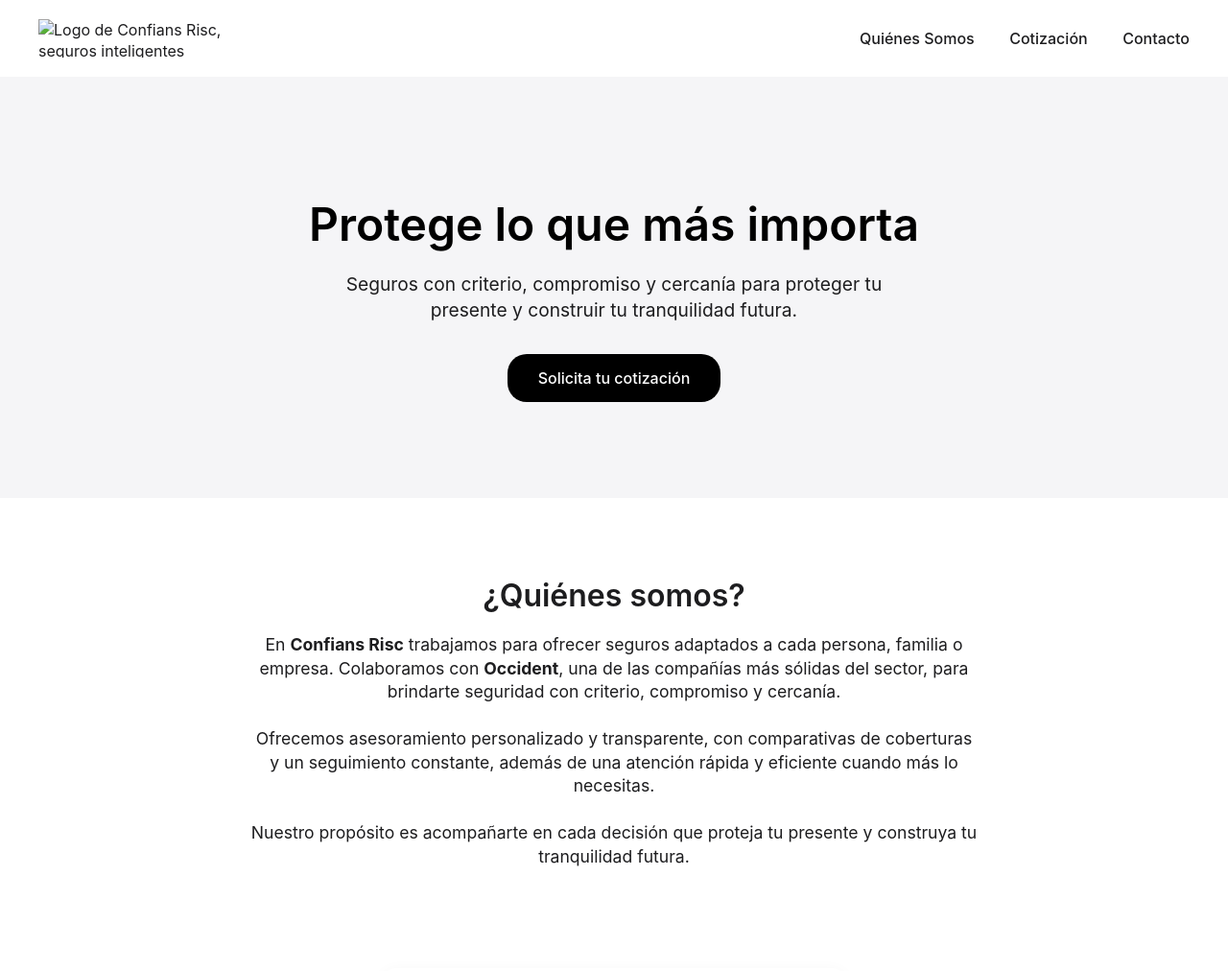
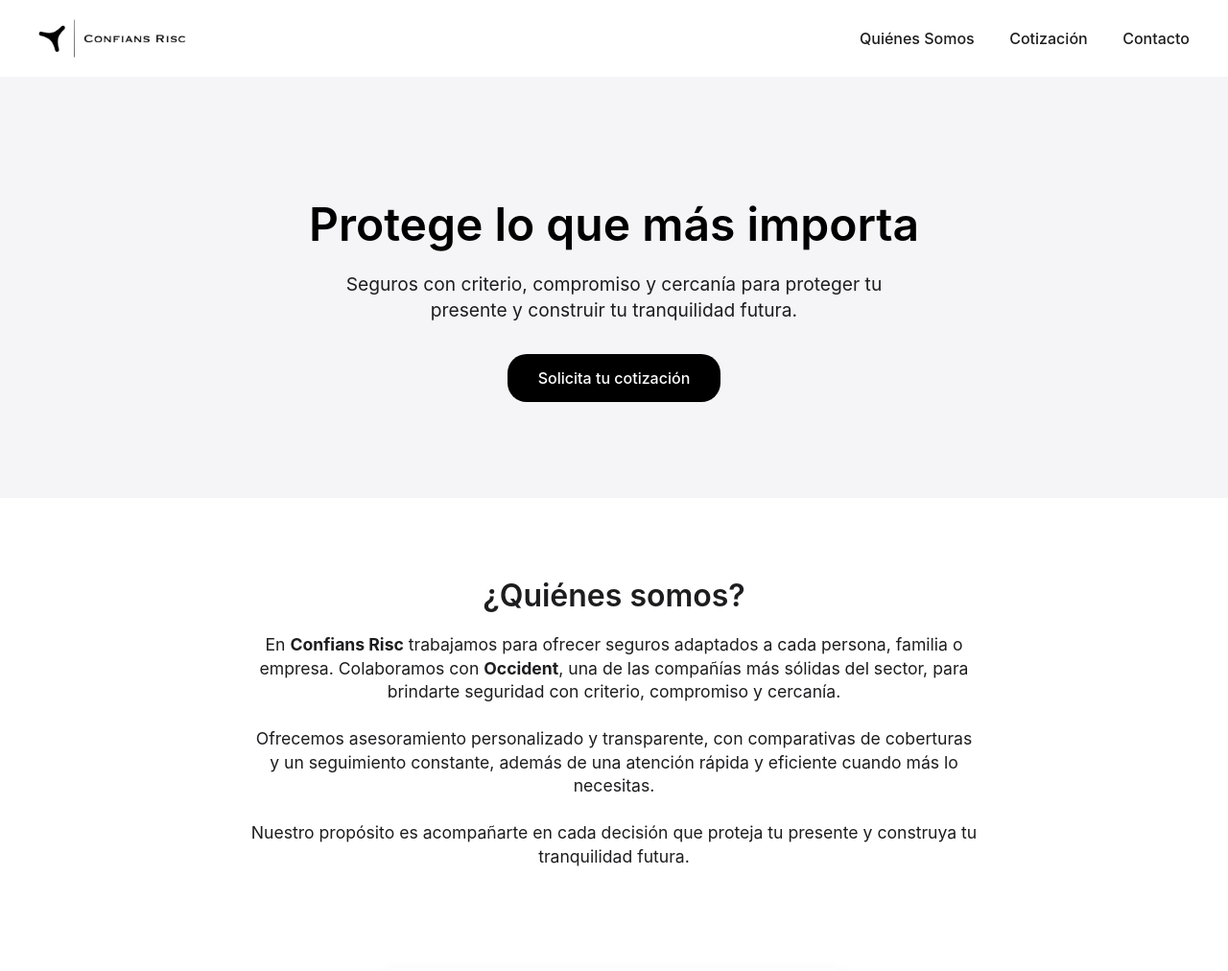
Before and after one commit to marcnovellas/confiansrisc-web, a plain HTML site: page index.html in a window 1280 px wide. Shown: the top 1012 px of the page at 96% size. Drawn offline with Linux system fonts and the light colour scheme.

Commit message:
Update index.html

```diff
--- a/index.html
+++ b/index.html
@@ -10,7 +10,7 @@
 </head>
 <body>
   <header>
-    <img src="logo.png" alt="Logo de Confians Risc, seguros inteligentes" />
+    <img src="Imagen 14-7-25 a las 13.05 copia.png" alt="Logo de Confians Risc, seguros inteligentes" />
     <nav>
       <a href="#quienes-somos">Quiénes Somos</a>
       <a href="#solicitar">Cotización</a>
```
